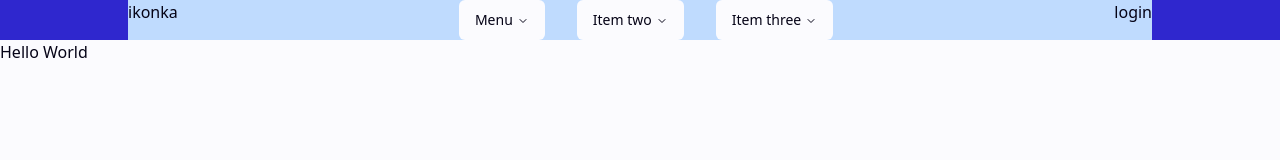
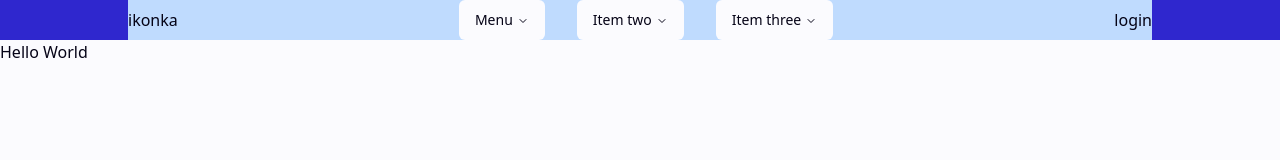
Before and after one commit to meroo893/HackAUBG-6.0, a Next.js app in the folder client/hack-aubg-6-0/: page / in a window 1280 px wide. Shown: the top 160 px of the page. Built offline with nearby package versions, Linux system fonts and the light colour scheme.

Commit message:
Items centered in navbar

```diff
--- a/client/hack-aubg-6-0/src/components/Navbar.tsx
+++ b/client/hack-aubg-6-0/src/components/Navbar.tsx
@@ -1,6 +1,6 @@
-'use client';
+"use client";
 
-import React from 'react';
+import React from "react";
 import {
   NavigationMenu,
   NavigationMenuContent,
@@ -10,12 +10,12 @@ import {
   NavigationMenuList,
   NavigationMenuTrigger,
   NavigationMenuViewport,
-} from '@/components/ui/navigation-menu';
+} from "@/components/ui/navigation-menu";
 
 export default function Navbar() {
   return (
     <div className="flex justify-center items- bg-primary">
-      <div className="flex bg-blue-200 justify-between items-start w-4/5">
+      <div className="flex bg-blue-200 justify-between w-4/5 items-center">
         <div>ikonka</div>
         <div className="flex flex-row">
           <NavigationMenu>
```
